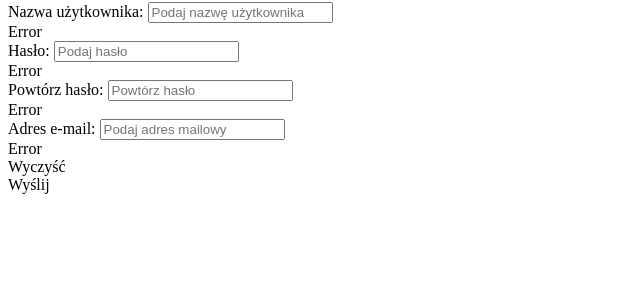
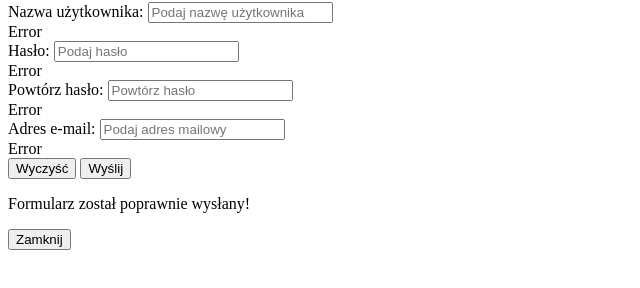
Before and after one commit to EmiliaPrzybylek/SelfStudy-JavaScript-FormValidation, a plain HTML site: page index.html in a window 1280 px wide. Shown: the part 78-366 px from the top of the page, without its empty margins (0-640 px from the left). Drawn offline with Linux system fonts and the light colour scheme.

Commit message:
html: btn corrected, popup added

```diff
--- a/index.html
+++ b/index.html
@@ -33,9 +33,15 @@
                 <input type="email" id="email" placeholder="Podaj adres mailowy">
                 <div class="error-text">Error</div>
             </div>
+
             <div class="control-buttons">
-                <div class="clear">Wyczyść</div>
-                <div class="send">Wyślij</div>
+                <button class="clear">Wyczyść</button>
+                <button class="send">Wyślij</button>
+            </div>
+
+            <div class="popup">
+                <p>Formularz został poprawnie wysłany!</p>
+                <button class="close">Zamknij</button>
             </div>
 
         </form>
```
